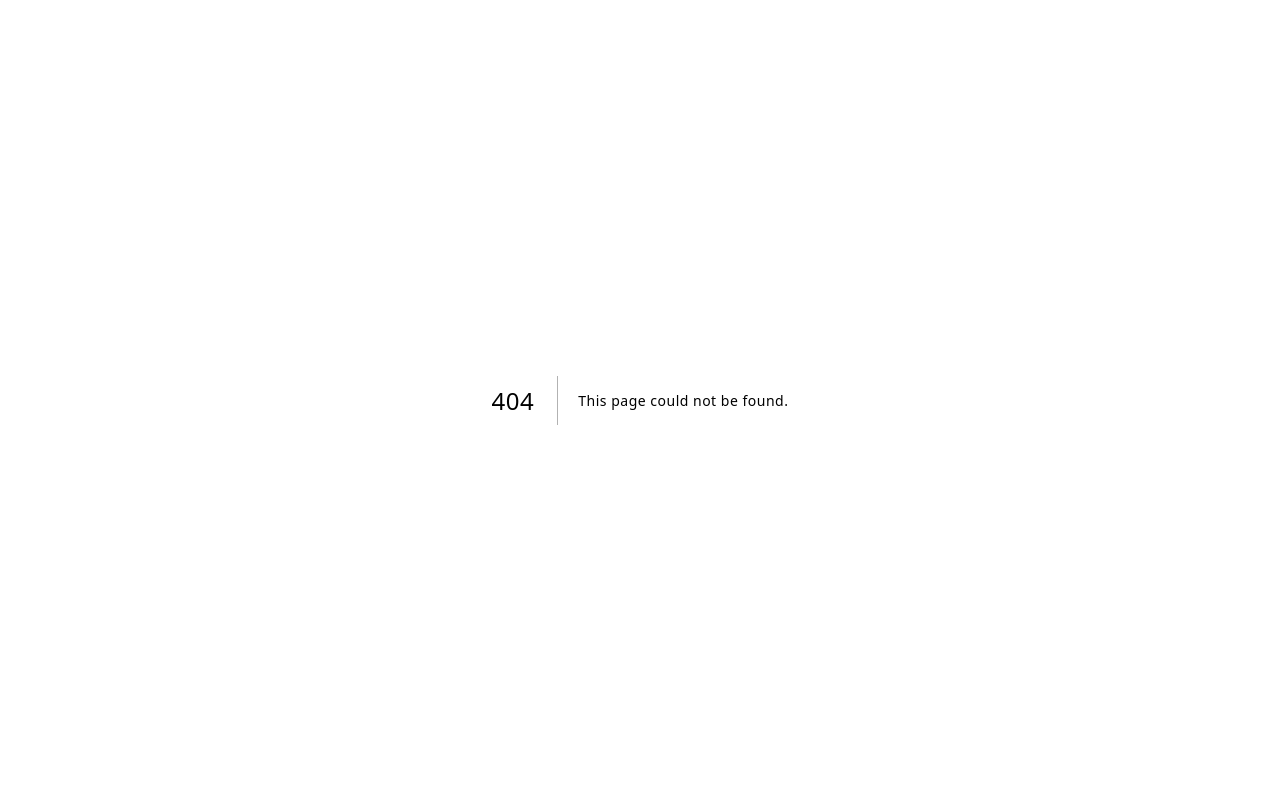
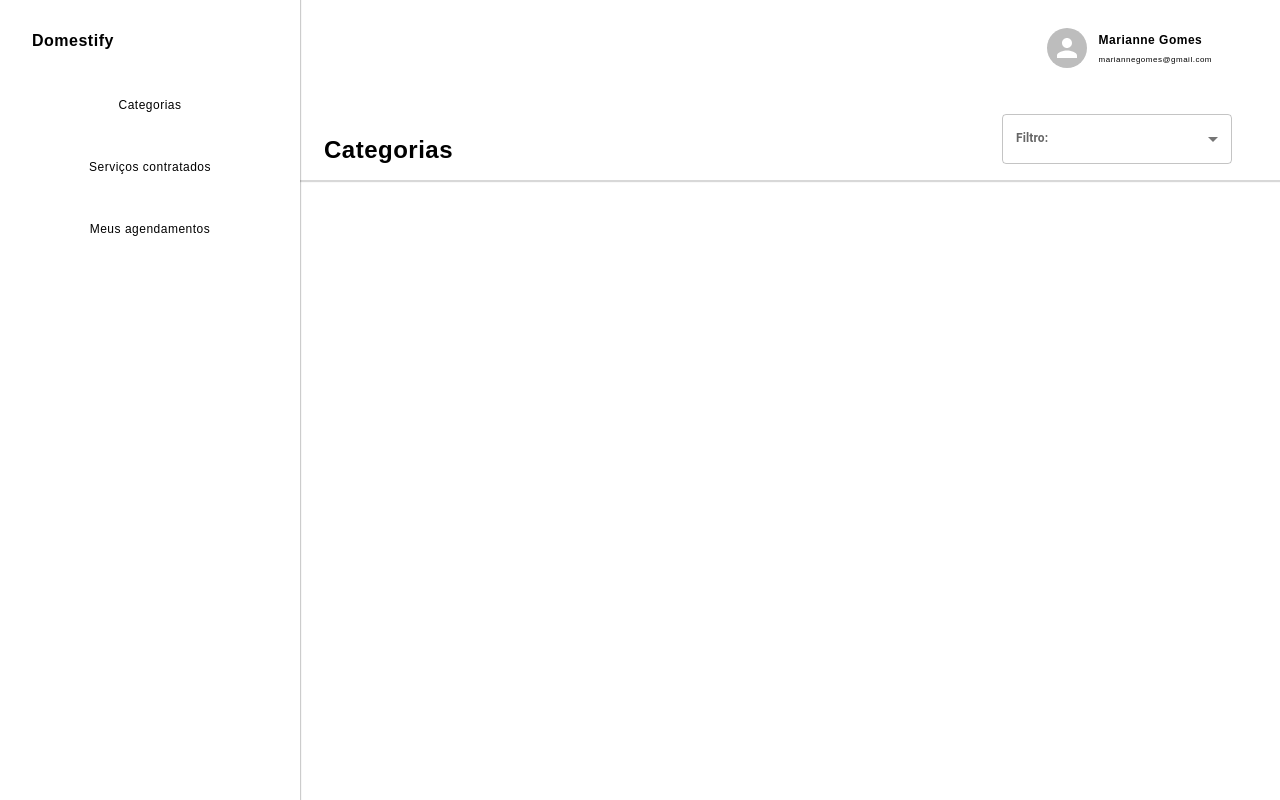
Before and after one commit to pedromendonca-dev/Projeto-Aplicado, a Next.js app in the folder frontend/: page /teste in a window 1280 px wide. Before the commit this address had no page. Built offline with nearby package versions, Linux system fonts and the light colour scheme.

Commit message:
Header - Fase inicial

```diff
--- /dev/null
+++ b/frontend/src/app/teste/page.tsx
@@ -0,0 +1,17 @@
+"use client"
+import { SideNavbar } from '@/components';
+import Body from '@/components/body';
+import Header from '@/components/header'
+import React from 'react'
+
+
+ const Teste = () => {
+  return (
+    <>
+    <Header headerTitle="Categorias" />
+    <SideNavbar />
+    </>
+  )
+}
+
+export default Teste;
--- /dev/null
+++ b/frontend/src/components/header/index.tsx
@@ -0,0 +1,132 @@
+"use client"
+import { Avatar } from "@mui/material";
+import styled, { css } from "styled-components";
+import MultipleSelect from "../select-header";
+
+type HeaderProps = {
+  //data:
+  headerTitle: string
+}
+
+// Adicionar e vincular os dados de perfil -> Header
+
+
+const Header = ({ headerTitle } : HeaderProps) => (
+  <HeaderContainer>
+    <HeaderTitle>
+      { headerTitle }
+    </HeaderTitle>
+    <AvatarDiv>
+      <Avatar alt="Foto de Perfil" src="" sx={{ width:40, height: 40}} />
+      <ProfileInfo>
+        <AvatarNome>Marianne Gomes</AvatarNome>
+        <AvatarEmail>mariannegomes@gmail.com</AvatarEmail>
+      </ProfileInfo>
+    </AvatarDiv>
+
+    <SelectorDiv>
+      <MultipleSelect />
+    </SelectorDiv>
+  </HeaderContainer>
+);
+
+const HeaderContainer = styled.div(
+  ({ theme }) => css`
+    position: relative;
+    display: flex;
+    align-items: center;
+    flex-direction: column;
+    overflow: hidden;
+
+    top: 0;
+    margin-left: 300px;
+
+    height: 180px;
+    width: calc(100% - 300px);
+    padding: ${theme.space.s4} ${theme.space.s6};
+
+
+    color: ${theme.colors.black};
+    background-color: ${theme.colors.white};
+    box-shadow: 0px 2px 1px rgb(216,216,216);
+
+
+  `
+);
+
+const HeaderTitle = styled.p(
+  ({ theme }) => css`
+    position: absolute;
+    bottom: 0;
+    left: 0;
+
+    margin-left: ${theme.space.s5};
+    margin-bottom: ${theme.space.s4};
+
+    text-align: left;
+    color: ${theme.colors.black};
+    font-size: ${theme.space.s5};
+    font-weight: bold;
+  `
+);
+
+const AvatarDiv = styled.div(
+  ({ theme }) => css`
+  position: fixed;
+  display: flex;
+  align-items:center;
+
+  top: 0;
+  right: 0;
+  width: fit-content;
+  height: 36px;
+
+  padding: ${theme.space.s5} ${theme.space.s10};
+  margin-top: ${theme.space.s5};
+  `
+);
+
+const ProfileInfo = styled.div(
+  ({ theme } ) => css`
+  display: flex;
+  flex-direction: column;
+  margin-left: ${theme.space.s2};
+  `
+)
+
+const AvatarNome = styled.p(
+  ( { theme } ) => css`
+
+  padding: ${theme.space.s1} ${theme.space.s1};
+
+  font-size: ${theme.space.s3};
+  color: ${theme.colors.black};
+  font-weight: bold;
+
+  `
+);
+
+const AvatarEmail = styled.p(
+  ( { theme } ) => css`
+  padding: ${theme.space.s1};
+
+  font-size: ${theme.space.s2};
+  color: ${theme.colors.black};
+  `
+);
+
+const SelectorDiv = styled.div(
+ ( { theme } ) => css`
+ position: absolute;
+ bottom: 0;
+ right: 0;
+
+ margin-right: ${theme.space.s7};
+ margin-bottom: ${theme.space.s2};
+
+ `
+)
+
+
+
+export default Header;
--- /dev/null
+++ b/frontend/src/components/select-header/index.tsx
@@ -0,0 +1,79 @@
+import * as React from 'react';
+import { theme } from '@/lib/theme';
+import OutlinedInput from '@mui/material/OutlinedInput';
+import InputLabel from '@mui/material/InputLabel';
+import MenuItem from '@mui/material/MenuItem';
+import FormControl from '@mui/material/FormControl';
+import Select, { SelectChangeEvent } from '@mui/material/Select';
+import { Theme, useTheme } from '@mui/material/styles';
+import { paddingLeft, paddingRight } from 'styled-system';
+
+const ITEM_HEIGHT = 40;
+const ITEM_PADDING_TOP = 12;
+const MenuProps = {
+  PaperProps: {
+    style: {
+      maxHeight: ITEM_HEIGHT * 4.5 + ITEM_PADDING_TOP,
+      width: 250,
+    },
+  },
+};
+
+const names = [
+  'Mais Solicitado',
+  'Melhor Avaliação',
+  'Mês Atual',
+];
+
+function getStyles(name: string, personName: string[], theme: Theme) {
+  return {
+    fontSize:
+        theme.typography.fontSize * 0.8,
+    fontWeight:
+      personName.indexOf(name) === -1
+        ? theme.typography.fontWeightRegular
+        : theme.typography.fontWeightMedium,
+  };
+}
+
+export default function MultipleSelect() {
+  const theme = useTheme();
+  const [personName, setPersonName] = React.useState<string[]>([]);
+
+  const handleChange = (event: SelectChangeEvent<typeof personName>) => {
+    const {
+      target: { value },
+    } = event;
+    setPersonName(
+      // On autofill we get a stringified value.
+      typeof value === 'string' ? value.split(',') : value,
+    );
+  };
+
+  return (
+    <div>
+      <FormControl sx={{ m: 1, width: 230 }}>
+        <InputLabel id="demo-multiple-name-label" sx={{ fontSize: '12px', fontWeight: 'bold'}}>Filtro:</InputLabel>
+        <Select
+          labelId="demo-multiple-name-label"
+          sx={{ fontSize: '12px'}}
+          id="demo-multiple-name"
+          value={personName}
+          onChange={handleChange}
+          input={<OutlinedInput label="Name" />}
+          MenuProps={MenuProps}
+        >
+          {names.map((name) => (
+            <MenuItem
+              key={name}
+              value={name}
+              style={getStyles(name, personName, theme)}
+            >
+              {name}
+            </MenuItem>
+          ))}
+        </Select>
+      </FormControl>
+    </div>
+  );
+}
```
